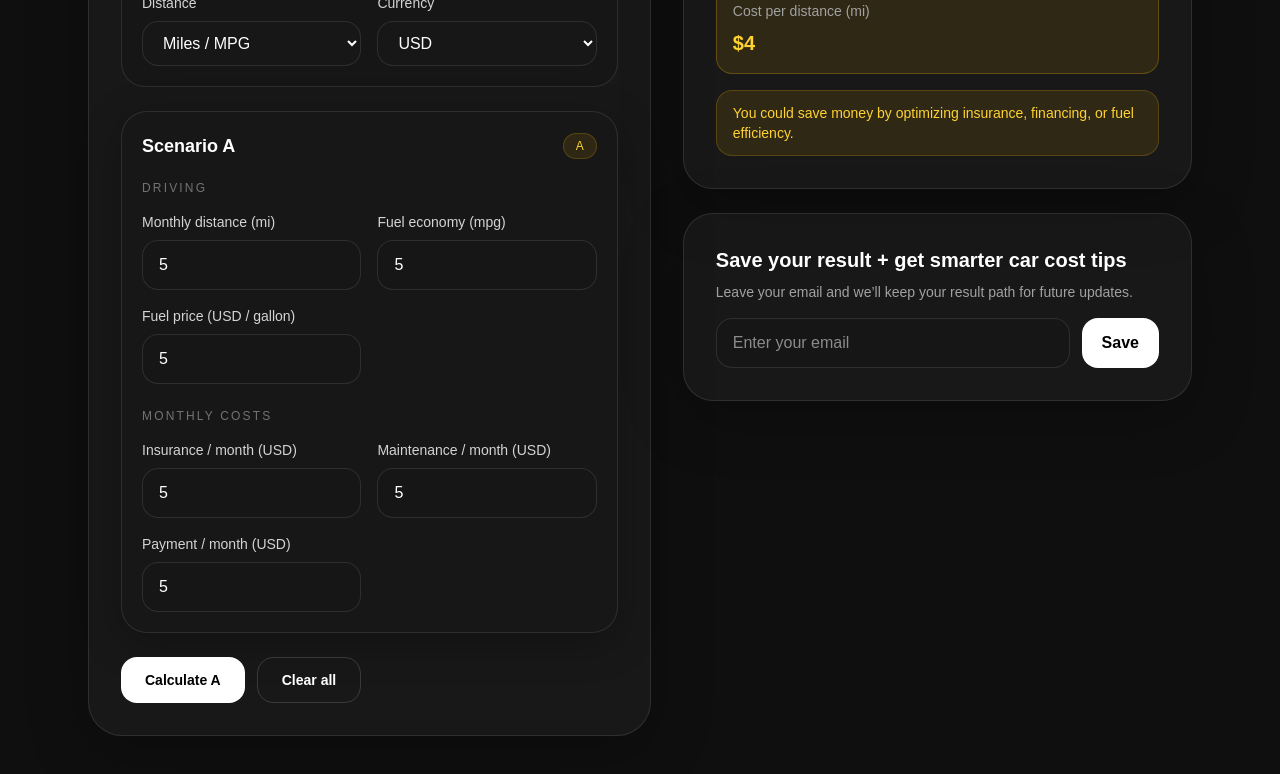
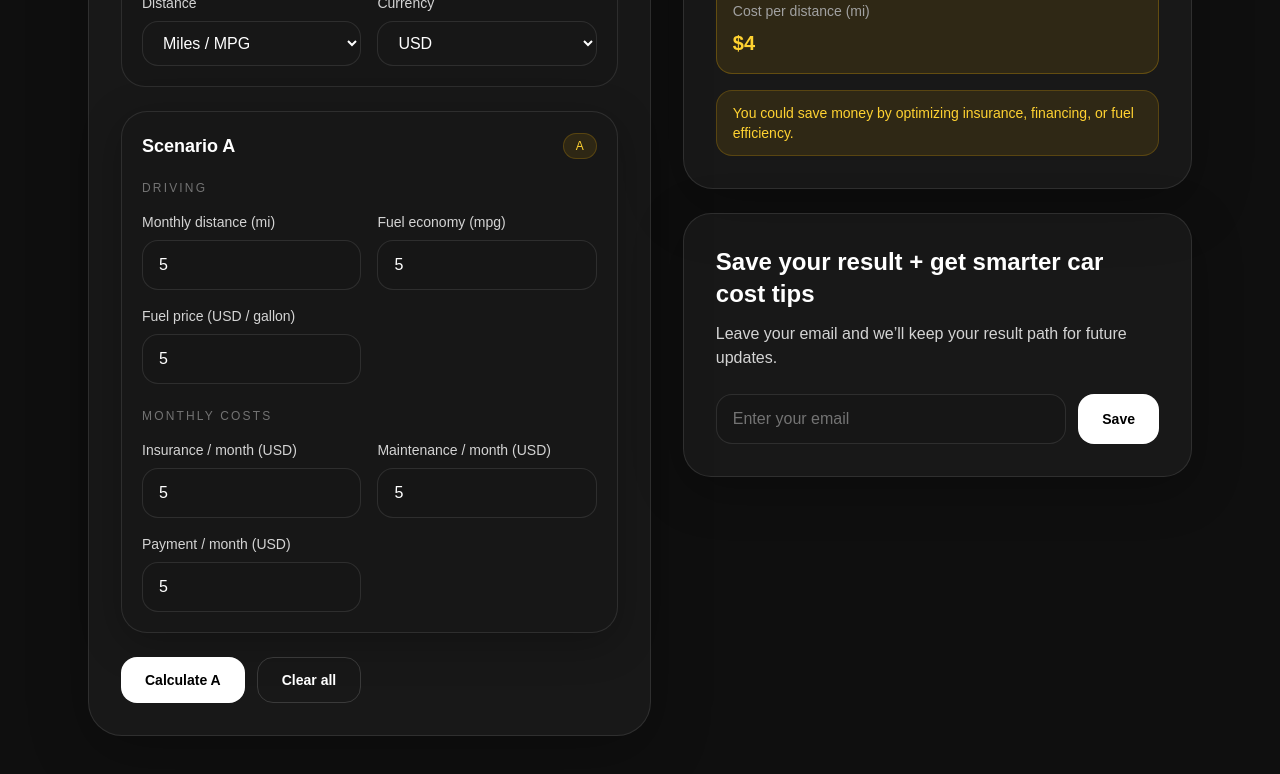
Before and after one commit to vasko700/carcost, a Next.js app: page / in a window 1280 px wide. Both pictures are taken after typing "5", "5", "5", "5", "5", "5" into the empty fields and a click on the button "Calculate A". Shown: the part 1268-2042 px from the top of the page. Built offline with nearby package versions, Linux system fonts and the light colour scheme.

Commit message:
add monetization block

```diff
--- /dev/null
+++ b/app/api/email/route.ts
@@ -0,0 +1,53 @@
+import { google } from "googleapis";
+import { NextResponse } from "next/server";
+
+export async function POST(req: Request) {
+  try {
+    const { email } = await req.json();
+
+    if (!email) {
+      return NextResponse.json({ error: "Email required" }, { status: 400 });
+    }
+
+    const clientEmail = process.env.GOOGLE_CLIENT_EMAIL;
+    const privateKey = process.env.GOOGLE_PRIVATE_KEY?.replace(/\\n/g, "\n");
+    const sheetId = process.env.GOOGLE_SHEET_ID;
+
+    if (!clientEmail || !privateKey || !sheetId) {
+      return NextResponse.json(
+        { error: "Missing Google env variables" },
+        { status: 500 }
+      );
+    }
+
+    const auth = new google.auth.JWT({
+      email: clientEmail,
+      key: privateKey,
+      scopes: ["https://www.googleapis.com/auth/spreadsheets"],
+    });
+
+    await auth.authorize();
+
+    const sheets = google.sheets({ version: "v4", auth });
+
+    await sheets.spreadsheets.values.append({
+      spreadsheetId: sheetId,
+      range: "Sheet1!A:C",
+      valueInputOption: "RAW",
+      requestBody: {
+        values: [[email, new Date().toISOString(), "carcost_v1"]],
+      },
+    });
+
+    return NextResponse.json({ success: true });
+  } catch (error: any) {
+    console.error("EMAIL API ERROR FULL:", error);
+    console.error("EMAIL API ERROR MESSAGE:", error?.message);
+    console.error("EMAIL API ERROR RESPONSE:", error?.response?.data);
+
+    return NextResponse.json(
+      { error: error?.message || "Something went wrong" },
+      { status: 500 }
+    );
+  }
+}
--- /dev/null
+++ b/app/api/test/route.ts
@@ -0,0 +1,3 @@
+export async function GET() {
+  return new Response(process.env.GOOGLE_CLIENT_EMAIL);
+}
--- a/app/components/LeadForm.tsx
+++ b/app/components/LeadForm.tsx
@@ -1,3 +1,5 @@
+"use client";
+
 type LeadFormProps = {
   title: string;
   text: string;
@@ -8,6 +10,8 @@ type LeadFormProps = {
   successText: string;
   submitted: boolean;
   onSubmit: () => void;
+  loading?: boolean;
+  errorText?: string;
 };
 
 export default function LeadForm({
@@ -20,10 +24,18 @@ export default function LeadForm({
   successText,
   submitted,
   onSubmit,
+  loading = false,
+  errorText = "",
 }: LeadFormProps) {
+  const handleSubmit = () => {
+    if (loading) return;
+    onSubmit();
+  };
+
   return (
     <div className="rounded-[28px] border border-white/10 bg-white/[0.04] p-6 shadow-[0_12px_50px_rgba(0,0,0,0.28)] sm:p-8">
-      <h3 className="text-2xl font-semibold">{title}</h3>
+      <h3 className="text-2xl font-semibold text-white">{title}</h3>
+
       <p className="mt-3 max-w-2xl text-sm leading-6 text-neutral-300 sm:text-base">
         {text}
       </p>
@@ -31,23 +43,37 @@ export default function LeadForm({
       <div className="mt-6 flex flex-col gap-3 sm:flex-row">
         <input
           type="email"
+          inputMode="email"
+          autoComplete="email"
           value={email}
           onChange={(e) => setEmail(e.target.value)}
+          onKeyDown={(e) => {
+            if (e.key === "Enter") {
+              e.preventDefault();
+              handleSubmit();
+            }
+          }}
           placeholder={placeholder}
           className="min-w-0 flex-1 rounded-2xl border border-white/10 bg-neutral-900/80 px-4 py-3 text-white outline-none placeholder:text-neutral-500"
         />
 
         <button
-          onClick={onSubmit}
-          className="inline-flex items-center justify-center rounded-2xl bg-white px-6 py-3 text-sm font-semibold text-black transition hover:opacity-90"
+          type="button"
+          onClick={handleSubmit}
+          disabled={loading}
+          className="inline-flex items-center justify-center rounded-2xl bg-white px-6 py-3 text-sm font-semibold text-black transition hover:opacity-90 disabled:cursor-not-allowed disabled:opacity-60"
         >
-          {buttonText}
+          {loading ? "Saving..." : buttonText}
         </button>
       </div>
 
       {submitted && (
         <p className="mt-4 text-sm text-green-400">{successText}</p>
       )}
+
+      {!submitted && errorText && (
+        <p className="mt-4 text-sm text-red-400">{errorText}</p>
+      )}
     </div>
   );
 }
--- a/app/page.tsx
+++ b/app/page.tsx
@@ -2,6 +2,7 @@
 
 import { useState } from "react";
 import { track } from "@vercel/analytics";
+import LeadForm from "./components/LeadForm";
 
 type Language = "en" | "ru";
 type DistanceUnit = "mi" | "km";
@@ -47,6 +48,8 @@ export default function Home() {
 
   const [email, setEmail] = useState("");
   const [emailSaved, setEmailSaved] = useState(false);
+  const [emailLoading, setEmailLoading] = useState(false);
+  const [emailError, setEmailError] = useState("");
 
   const t = {
     en: {
@@ -107,11 +110,14 @@ export default function Home() {
       drivingGroup: "Driving",
       costGroup: "Monthly costs",
       emailTitle: "Save your result + get smarter car cost tips",
-      emailText: "Leave your email and we’ll keep your result path for future updates.",
+      emailText:
+        "Leave your email and we’ll keep your result path for future updates.",
       emailPlaceholder: "Enter your email",
       emailButton: "Save",
       emailSaved: "Saved. You’re on the list.",
-      nudge: "You could save money by optimizing insurance, financing, or fuel efficiency.",
+      emailError: "Something went wrong. Please try again.",
+      nudge:
+        "You could save money by optimizing insurance, financing, or fuel efficiency.",
     },
     ru: {
       brand: "CarCost",
@@ -171,11 +177,14 @@ export default function Home() {
       drivingGroup: "Движение",
       costGroup: "Ежемесячные расходы",
       emailTitle: "Сохрани расчёт + получай полезные советы",
-      emailText: "Оставь email, и мы сохраним твой результат для будущих обновлений.",
+      emailText:
+        "Оставь email, и мы сохраним твой результат для будущих обновлений.",
       emailPlaceholder: "Введите email",
       emailButton: "Сохранить",
       emailSaved: "Сохранено. Ты в списке.",
-      nudge: "Ты можешь снизить расходы за счёт страховки, финансирования или расхода топлива.",
+      emailError: "Что-то пошло не так. Попробуй ещё раз.",
+      nudge:
+        "Ты можешь снизить расходы за счёт страховки, финансирования или расхода топлива.",
     },
   }[language];
 
@@ -290,6 +299,8 @@ export default function Home() {
     setShowCompare(false);
     setEmail("");
     setEmailSaved(false);
+    setEmailLoading(false);
+    setEmailError("");
   }
 
   function handleUseSampleData() {
@@ -335,13 +346,39 @@ export default function Home() {
     setResultB(null);
   }
 
-  function handleEmailSubmit() {
+  async function handleEmailSubmit() {
     const clean = email.trim();
-    if (!clean) return;
 
-    localStorage.setItem("carcost_email", clean);
-    track("email_submitted");
-    setEmailSaved(true);
+    if (!clean) {
+      setEmailError("");
+      return;
+    }
+
+    setEmailLoading(true);
+    setEmailError("");
+
+    try {
+      const res = await fetch("/api/email", {
+        method: "POST",
+        headers: {
+          "Content-Type": "application/json",
+        },
+        body: JSON.stringify({ email: clean }),
+      });
+
+      if (!res.ok) {
+        throw new Error("Failed to submit email");
+      }
+
+      track("email_submitted");
+      setEmailSaved(true);
+      setEmail("");
+    } catch (error) {
+      console.error("Email submit error:", error);
+      setEmailError(t.emailError);
+    } finally {
+      setEmailLoading(false);
+    }
   }
 
   function renderField(
@@ -505,6 +542,23 @@ export default function Home() {
       </div>
     );
   }
+<div className="mt-4 rounded-2xl border border-white/10 bg-white/[0.04] p-4">
+  <p className="text-sm text-neutral-300">
+    💡 You may be overpaying for insurance or financing.
+  </p>
+
+  <p className="mt-2 text-xs text-neutral-500">
+    Compare real offers and see if you can lower your monthly cost.
+  </p>
+
+  <a
+    href="https://www.google.com/search?q=car+insurance+comparison"
+    target="_blank"
+    className="mt-3 inline-block rounded-xl bg-white px-4 py-2 text-sm font-semibold text-black hover:opacity-90"
+  >
+    Compare options →
+  </a>
+</div>
 
   const canCompare = resultA && resultB;
 
@@ -695,9 +749,7 @@ export default function Home() {
                 </div>
               </div>
 
-              <div className="mt-6">
-                {renderScenarioCard(t.scenarioA, "A", scenarioA)}
-              </div>
+              <div className="mt-6">{renderScenarioCard(t.scenarioA, "A", scenarioA)}</div>
 
               {showCompare && (
                 <div className="mt-4">
@@ -777,37 +829,19 @@ export default function Home() {
               )}
 
               {(resultA || resultB) && (
-                <div className="rounded-[30px] border border-white/10 bg-white/[0.04] p-6 shadow-[0_16px_60px_rgba(0,0,0,0.25)] sm:p-8">
-                  {!emailSaved ? (
-                    <>
-                      <h3 className="text-xl font-semibold">{t.emailTitle}</h3>
-                      <p className="mt-2 text-sm text-neutral-400">
-                        {t.emailText}
-                      </p>
-
-                      <div className="mt-4 flex flex-col gap-3 sm:flex-row">
-                        <input
-                          type="email"
-                          value={email}
-                          onChange={(e) => setEmail(e.target.value)}
-                          placeholder={t.emailPlaceholder}
-                          className="flex-1 rounded-2xl border border-white/10 bg-neutral-900/80 px-4 py-3 text-white outline-none transition focus:border-amber-400/60 focus:ring-2 focus:ring-amber-400/20"
-                        />
-
-                        <button
-                          onClick={handleEmailSubmit}
-                          className="rounded-2xl bg-white px-5 py-3 font-semibold text-black transition hover:opacity-90"
-                        >
-                          {t.emailButton}
-                        </button>
-                      </div>
-                    </>
-                  ) : (
-                    <p className="font-semibold text-amber-300">
-                      {t.emailSaved}
-                    </p>
-                  )}
-                </div>
+                <LeadForm
+                  title={t.emailTitle}
+                  text={t.emailText}
+                  email={email}
+                  setEmail={setEmail}
+                  buttonText={t.emailButton}
+                  placeholder={t.emailPlaceholder}
+                  successText={t.emailSaved}
+                  submitted={emailSaved}
+                  onSubmit={handleEmailSubmit}
+                  loading={emailLoading}
+                  errorText={emailError}
+                />
               )}
             </div>
           </div>
--- a/package.json
+++ b/package.json
@@ -10,6 +10,7 @@
   },
   "dependencies": {
     "@vercel/analytics": "^2.0.1",
+    "googleapis": "^171.4.0",
     "next": "16.2.1",
     "react": "19.2.4",
     "react-dom": "19.2.4"
```
Also changed, not shown: 1 other file (tests, documents, lock files or other folders).
